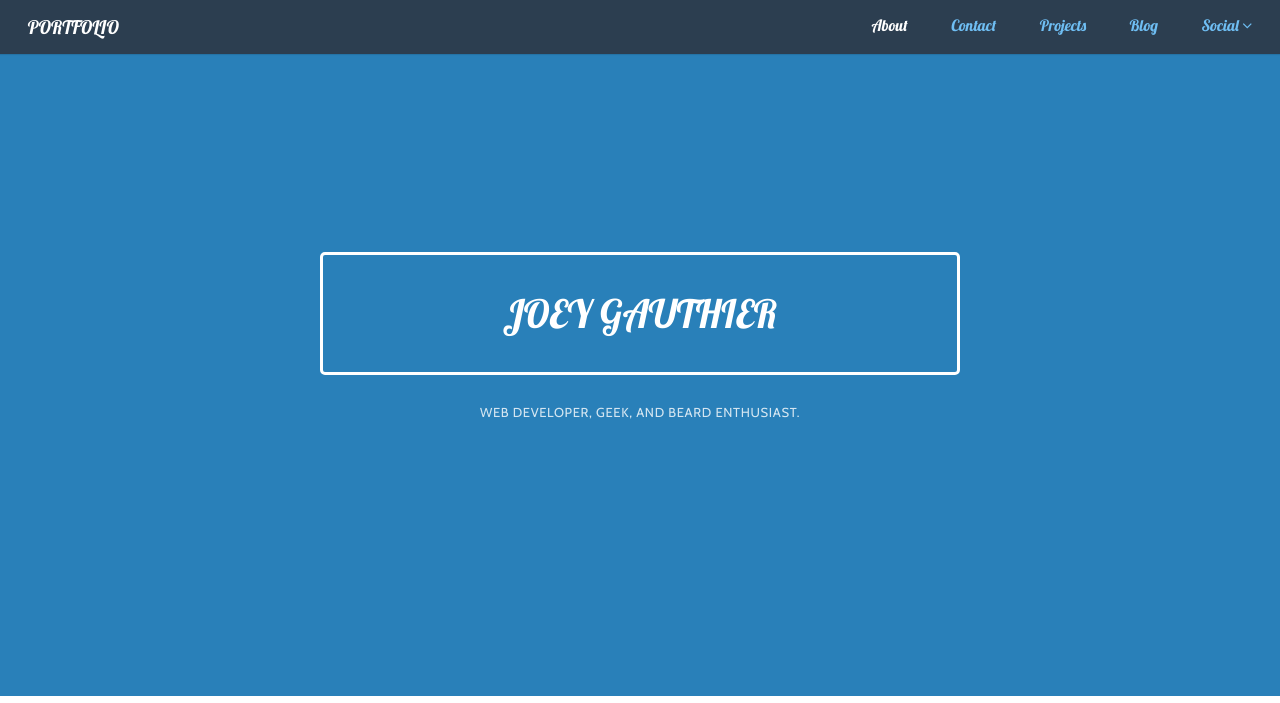
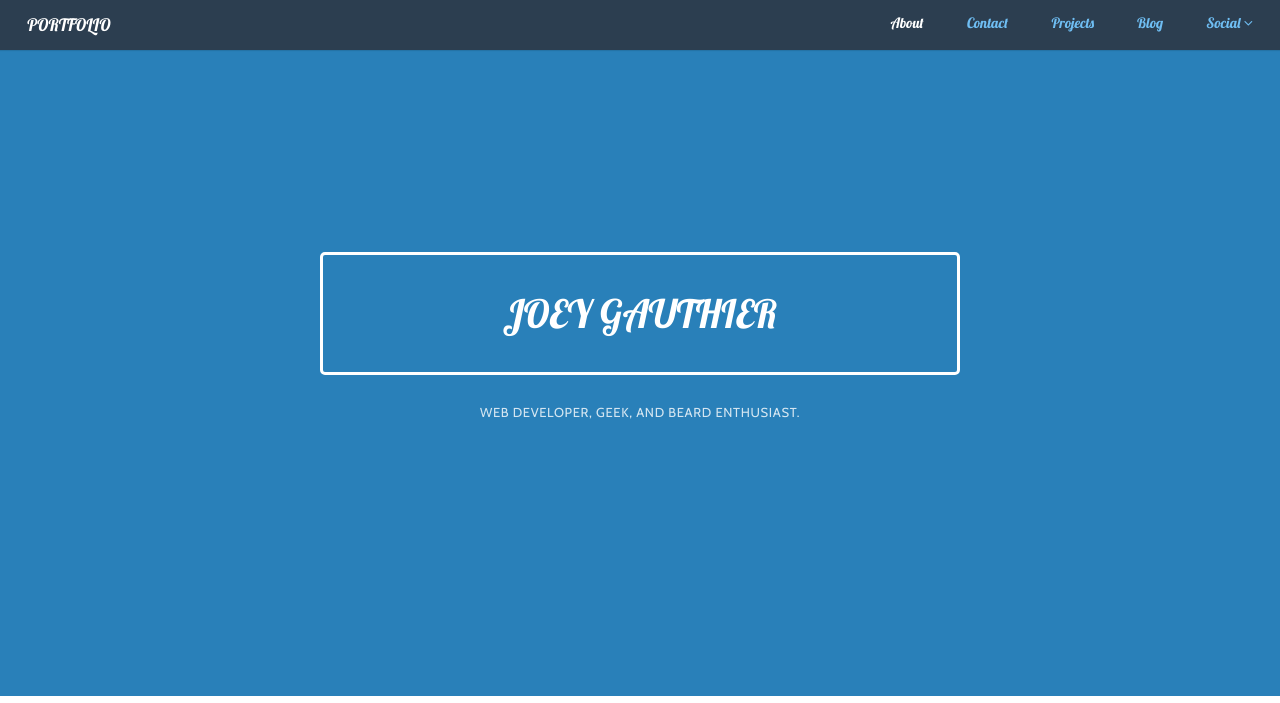
Before and after one commit to jgdigitaljedi/portfolio, a PHP site: page /index.html in a window 1280 px wide. Shown: the top 703 px of the page. Run offline with PHP 8.4, Linux system fonts and the light colour scheme; some libraries are stand-ins or nearby versions.

Commit message:
font size change

```diff
--- a/styles/main.css
+++ b/styles/main.css
@@ -34,5 +34,5 @@ html {
 
 .pure-menu, .splash-head {
 	font-family: 'Lobster', cursive;
-	font-size: 1.2em;
+	font-size: 1.1em;
 }
```
